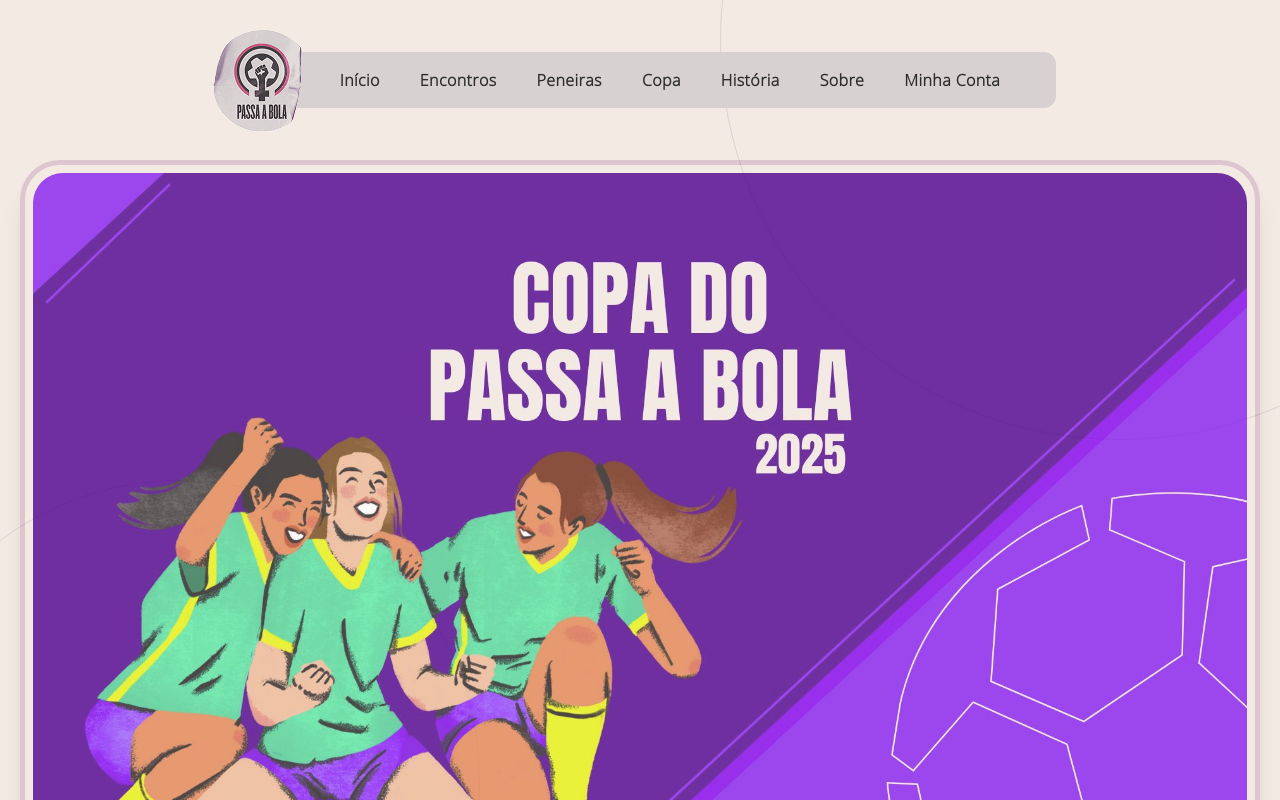
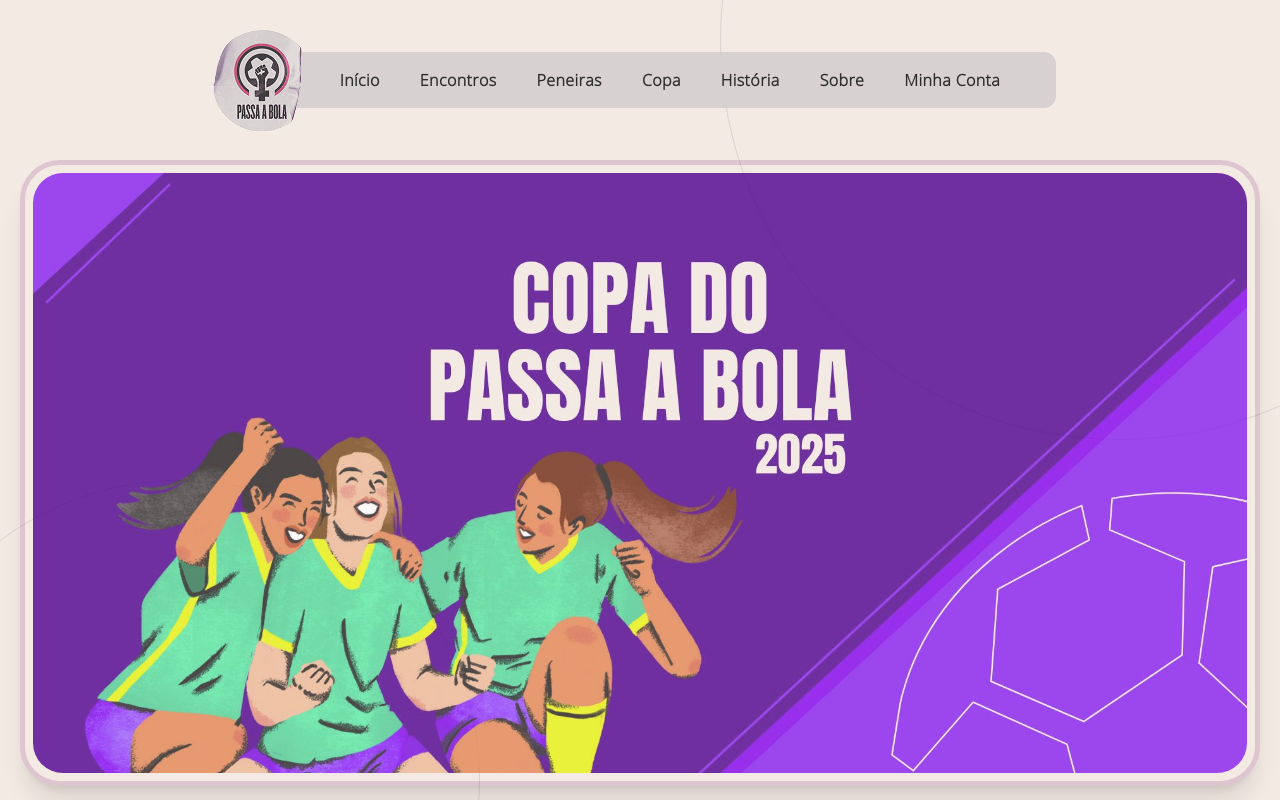
Before and after one commit to Gsn00/passa-a-bola, a React (Vite) app: page /copa in a window 1280 px wide. Built offline with nearby package versions, Linux system fonts and the light colour scheme.

Commit message:
Ajustando altura do banner da página copa

```diff
--- a/src/pages/copa/index.jsx
+++ b/src/pages/copa/index.jsx
@@ -44,7 +44,7 @@
         >
           <div className="flex flex-col gap-5 p-2 border-5 border-[#690a6c]/20 rounded-[40px] mb-20 opacity-80 select-none pointer-events-none">
             <img
-              className="w-full object-cover max-lg:h-[50vh] rounded-[30px]"
+              className="w-full h-[75vh] object-top object-cover max-lg:h-[50vh] rounded-[30px]"
               src="/images/copa_banner.jpg"
               alt=""
             />
```
